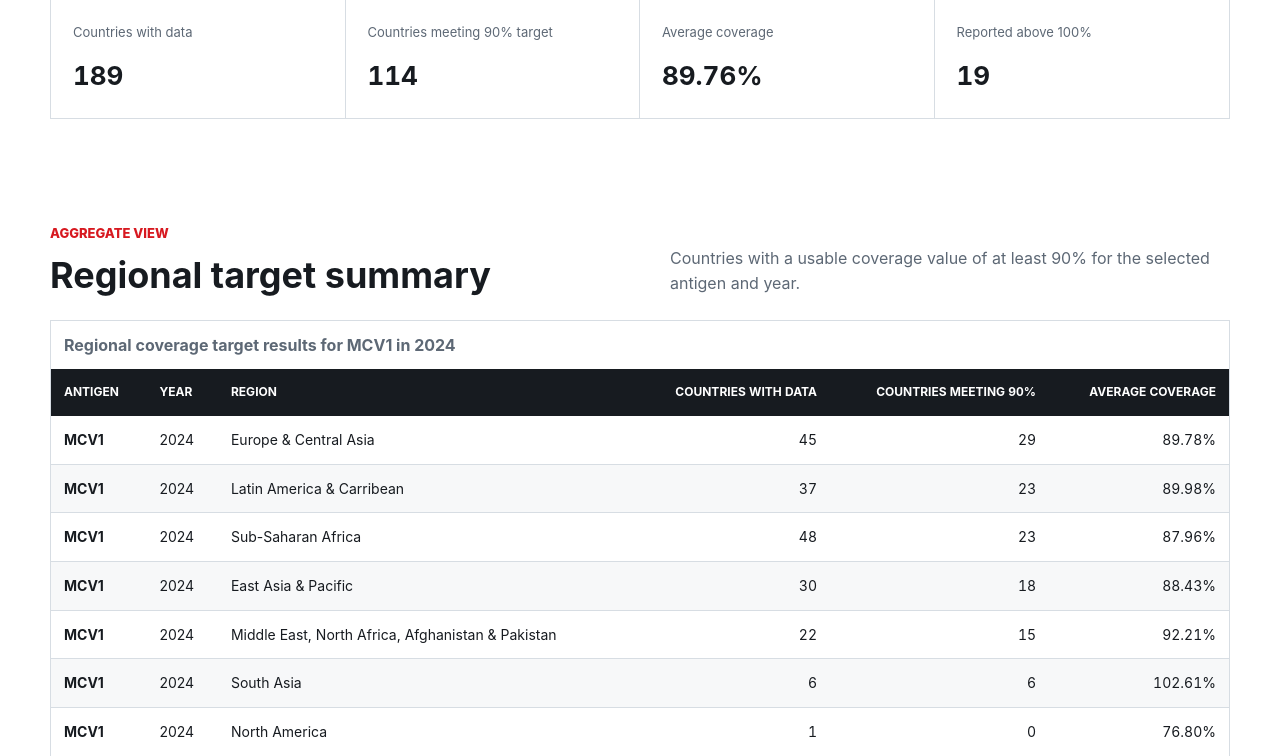
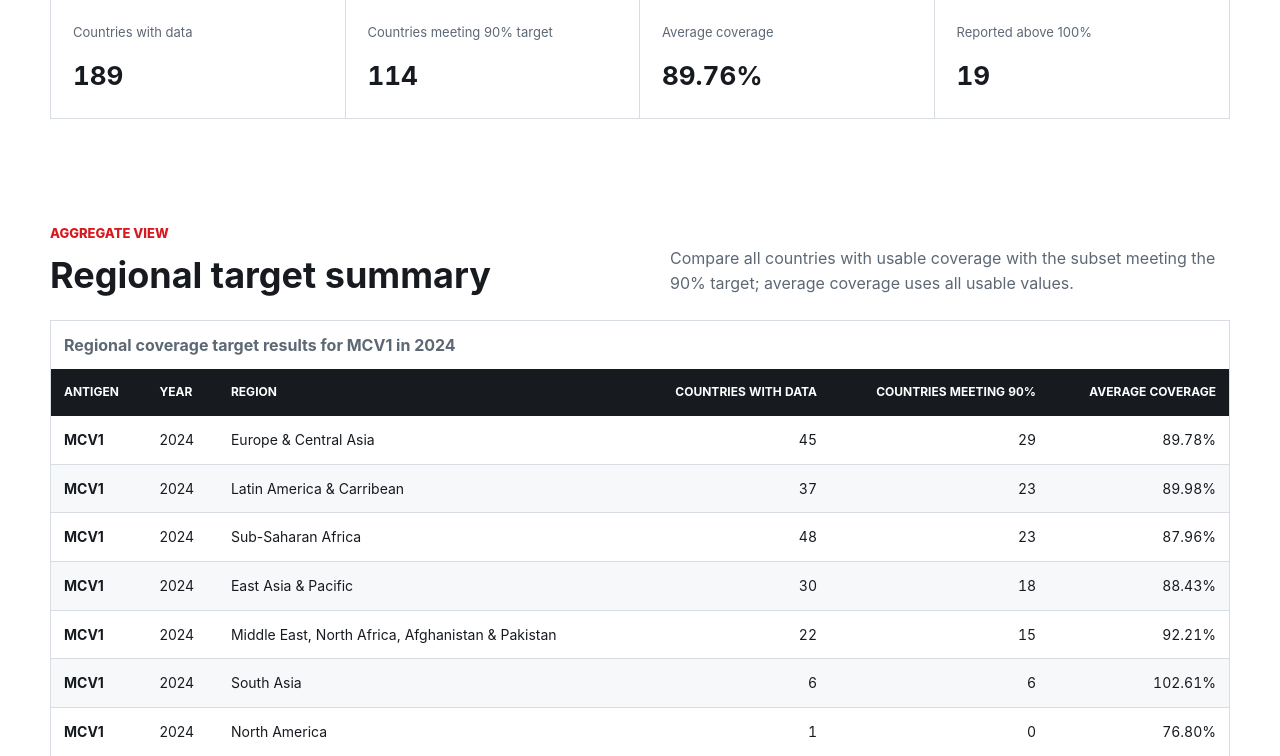
Before and after one commit to Pacchannnn/s4207910_s4189686, a Flask app: page /vaccinations in a window 1280 px wide. Shown: the part 598-1354 px from the top of the page. Run offline with Flask 3, Linux system fonts and the light colour scheme; data comes from the database, SQL or seed files in the repository.

Commit message:
test: strengthen vaccination filter coverage

```diff
--- a/immunisation_app/templates/vaccinations.html
+++ b/immunisation_app/templates/vaccinations.html
@@ -67,7 +67,7 @@
   <div class="content-shell">
     <div class="section-heading split-heading results-heading">
       <div><p class="eyebrow">Aggregate view</p><h2 id="regional-title">Regional target summary</h2></div>
-      <p>Countries with a usable coverage value of at least 90% for the selected antigen and year.</p>
+      <p>Compare all countries with usable coverage with the subset meeting the 90% target; average coverage uses all usable values.</p>
     </div>
     {% if summary %}
     <div class="table-shell" tabindex="0"><table>
```
Also changed, not shown: tests/test_routes.py (+6 -0 lines).
